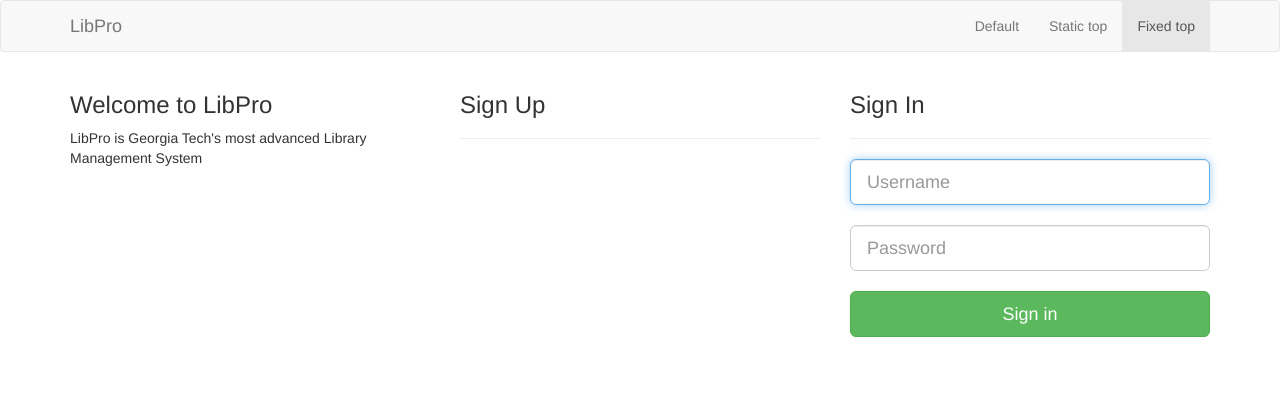
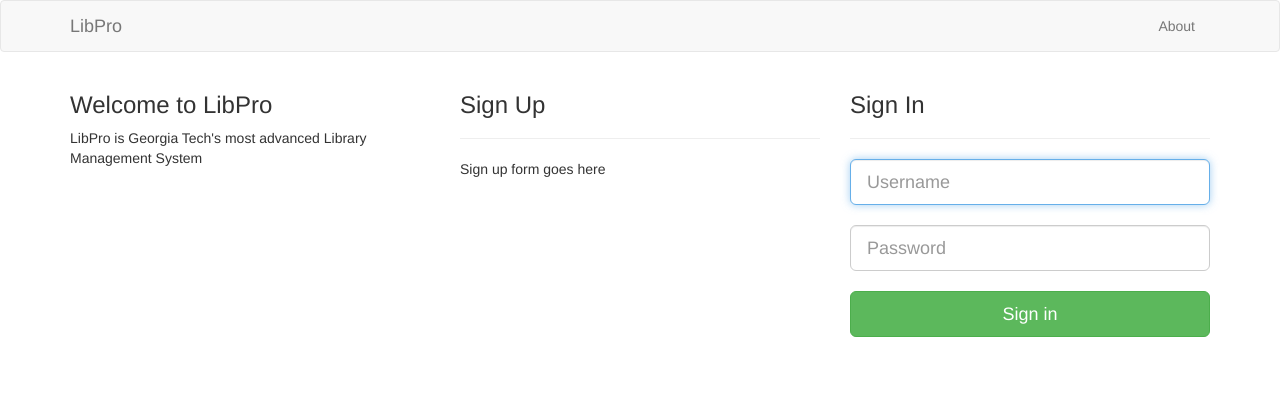
Before and after one commit to pbhatnagar3/LibrarySystem, a Flask app: page / in a window 1280 px wide. Shown: the top 420 px of the page. Run offline with Flask 2, Linux system fonts and the light colour scheme; some libraries are stand-ins or nearby versions.

Commit message:
Remove redundant navbar links

```diff
--- a/templates/base.html
+++ b/templates/base.html
@@ -45,9 +45,7 @@
         </div>
         <div id="navbar" class="navbar-collapse collapse">
           <ul class="nav navbar-nav navbar-right">
-            <li><a href="#">Default</a></li>
-            <li><a href="#">Static top</a></li>
-            <li class="active"><a href="#">Fixed top</a></li>
+            <li><a href="#">About</a></li>
           </ul>
         </div><!--/.nav-collapse -->
       </div>
--- a/templates/index.html
+++ b/templates/index.html
@@ -14,6 +14,7 @@
 	<div class="col-sm-4">
 	<h3>Sign Up</h3>
 	<hr>
+	<p>Sign up form goes here</p>
 	</div>
 
 	<!-- Right Column | Sign In -->
```
